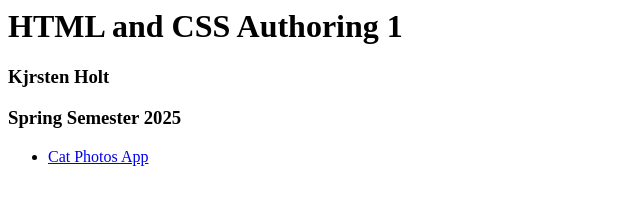
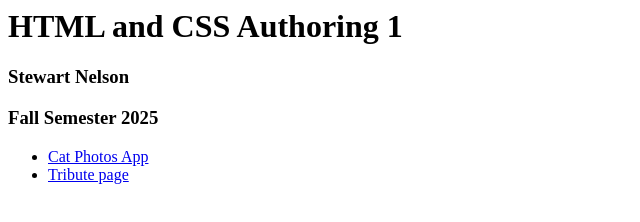
Before and after one commit to stewart-143/mctc-html, a plain HTML site: page index.html in a window 1280 px wide. Shown: the whole page, without its empty margins (0-640 px from the left). Drawn offline with Linux system fonts and the light colour scheme.

Commit message:
Update author and semester information in index.html

```diff
--- a/index.html
+++ b/index.html
@@ -5,11 +5,12 @@
 
   <body>
     <h1>HTML and CSS Authoring 1</h1>
-    <h3>Kjrsten Holt</h3>
-    <h3>Spring Semester 2025</h3>
+    <h3>Stewart Nelson</h3>
+    <h3>Fall Semester 2025</h3>
 
     <ul>
       <li><a href="cat-photos/index.html">Cat Photos App</a></li>
+      <li><a href="tribute-page/index.html">Tribute page</a></li>
     </ul>
 
   </body>
```
